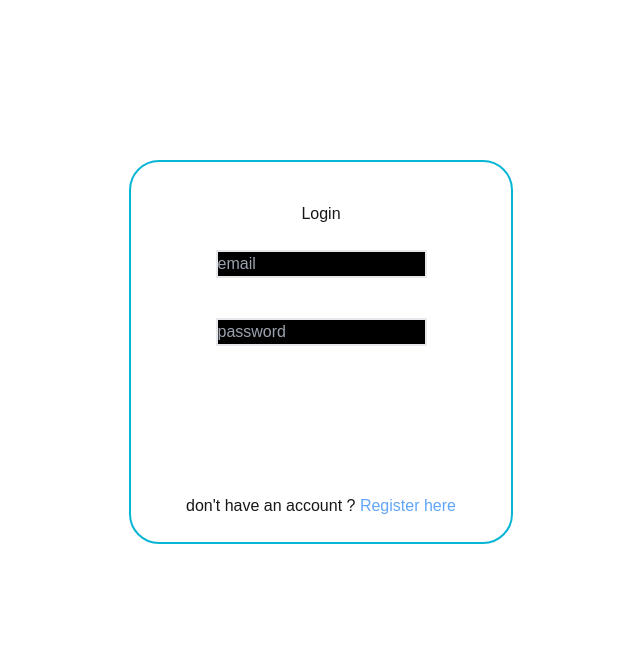
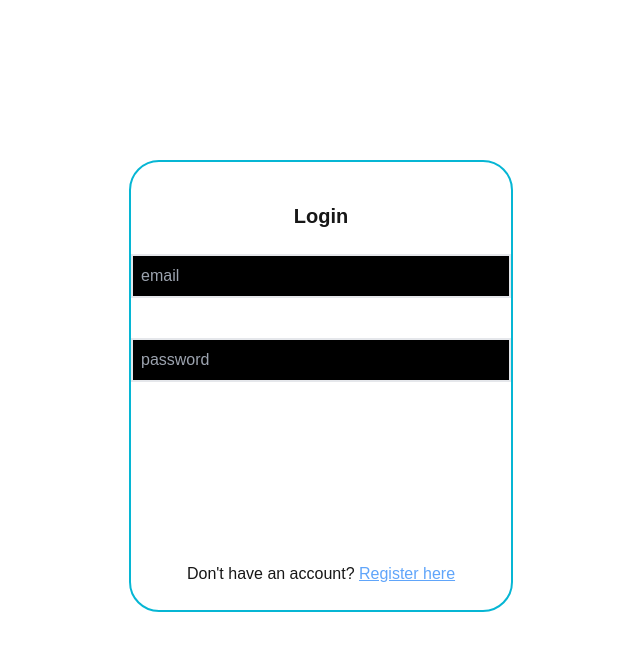
Before and after one commit to roshanpanda666/stoxy-user, a Next.js app: page /loginform in a window 1280 px wide. Shown: the top 650 px of the page, without its empty margins (319-959 px from the left). Built offline with nearby package versions, Linux system fonts and the light colour scheme.

Commit message:
Refactor user schema, update cart page, and enhance authentication logic

```diff
--- /dev/null
+++ b/app/components/addtocartbutton.js
@@ -0,0 +1,35 @@
+"use client";
+import React from "react";
+
+export default function AddToUserProduct({ product }) {
+  const handleAdd = async () => {
+    try {
+      const res = await fetch("/api/addproduct", {
+        method: "PUT",
+        headers: {
+          "Content-Type": "application/json",
+        },
+        body: JSON.stringify(product),
+      });
+
+      const data = await res.json();
+      if (data.success) {
+        alert("✅ Product added to your profile!");
+      } else {
+        alert("❌ " + data.message);
+      }
+    } catch (err) {
+      console.error("Add product error:", err);
+      alert("❌ Failed to add product");
+    }
+  };
+
+  return (
+    <button
+      onClick={handleAdd}
+      className="mt-4 px-4 py-2 bg-cyan-500 text-white rounded hover:bg-cyan-600 transition"
+    >
+      Add Product to My Account
+    </button>
+  );
+}
--- a/app/components/login.js
+++ b/app/components/login.js
@@ -1,67 +1,103 @@
 "use client"
-import React from 'react'
-import { useRef } from 'react'
+import React, { useRef, useState } from 'react'
 import { useRouter } from "next/navigation"
 import { signIn } from "next-auth/react"
 import Link from 'next/link'
 
 const Login = () => {
-const router=useRouter()
-let emailref=useRef()
-let pwdref=useRef()
+  const router = useRouter()
+  const emailref = useRef()
+  const pwdref = useRef()
+  const [error, setError] = useState("")
 
-const onsubmitfunction = async()=>{
-  const email=emailref.current.value
-  const password=pwdref.current.value
+  const onsubmitfunction = async () => {
+    const email = emailref.current.value.trim()
+    const password = pwdref.current.value.trim()
 
-  alert(email)
-  alert(password)
+    if (!email || !password) {
+      setError("Please enter email and password")
+      return
+    }
 
-  try{
-    const res=await signIn("credentials",{
+    try {
+      const res = await signIn("credentials", {
         email,
         password,
-        redirect:false,
-    })
-    if(res.error){
-        setError("invalid credentials")
-        alert("error")
+        redirect: false,
+      })
+
+      if (res.error) {
+        setError("Invalid email or password")
         return
+      }
+
+      setError("")
+      router.replace("/home") // change to your app's home/dashboard page
+    } catch (error) {
+      setError("Login failed. Try again.")
+      console.error("Login error:", error)
     }
+  }
 
-    router.replace("/home")
-}
-catch(error){
-    console.log("error");
-}
-}
+  function clearfun() {
+    emailref.current.value = ""
+    pwdref.current.value = ""
+    setError("")
+  }
 
-function clearfun(){
-  emailref.current.value=("")
-  pwdref.current.value=("")
-}
   return (
     <div>
       <div className='text-center items-center justify-center flex flex-col mt-40'>
         <div className='w-96 border-2 border-cyan-500 rounded-[30px]'>
-          <div className='mt-10'>Login</div>
-            <div className='mt-6'>
+          <div className='mt-10 text-xl font-semibold'>Login</div>
+          <div className='mt-6'>
+            <input
+              ref={emailref}
+              type="text"
+              placeholder='email'
+              className='bg-black text-cyan-300 border-2 w-full p-2'
+            />
+          </div>
+          <div className='mt-10'>
+            <input
+              ref={pwdref}
+              type="password"
+              placeholder='password'
+              className='bg-black text-cyan-300 border-2 w-full p-2'
+            />
+          </div>
 
-                <input ref={emailref} type="text" placeholder='email' className='bg-black text-cyan-300 border-2'/>
+          {error && (
+            <div className="text-red-500 mt-3 text-sm">
+              {error}
             </div>
-            <div className='mt-10'>
-                <input ref={pwdref} type="password" placeholder='password' className='bg-black text-cyan-300 border-2'/>
-            </div>
-            <div>
-              <button className='text-center border-white  text-white border-2 mt-11 w-16 hover:border-green-400 hover:text-green-300'onClick={onsubmitfunction}>submit</button>
-            </div>
-            <div>
-              <button className='text-center border-white  text-white border-2 mt-6 w-16 hover:border-red-500 hover:text-red-400'onClick={clearfun}>clear</button>
-            </div>
-            <div className='mt-6 mb-6'>don't have an account ? <Link href={'registerform'}><span className='text-blue-400 cursor-pointer'>Register here</span></Link> </div>
+          )}
 
+          <div>
+            <button
+              className='text-center border-white text-white border-2 mt-11 w-full py-2 hover:border-green-400 hover:text-green-300'
+              onClick={onsubmitfunction}
+            >
+              Submit
+            </button>
+          </div>
+
+          <div>
+            <button
+              className='text-center border-white text-white border-2 mt-6 w-full py-2 hover:border-red-500 hover:text-red-400'
+              onClick={clearfun}
+            >
+              Clear
+            </button>
+          </div>
+
+          <div className='mt-6 mb-6'>
+            Don't have an account?{" "}
+            <Link href={'/registerform'}>
+              <span className='text-blue-400 cursor-pointer underline'>Register here</span>
+            </Link>
+          </div>
         </div>
-
       </div>
     </div>
   )
--- a/app/components/nav.js
+++ b/app/components/nav.js
@@ -2,6 +2,7 @@
 import React, { useEffect, useState } from "react";
 import Link from "next/link";
 import { useSession } from "next-auth/react";
+import Profilename from "./profilename";
 const Nav = () => {
     const[name,setname]=useState("...")
     const { data: session} = useSession();
@@ -49,6 +50,7 @@ const Nav = () => {
               <span className="text-white hover:text-cyan-400 transition">
                 Profile
               </span>
+
             </div>
           </Link>
         </div>
--- /dev/null
+++ b/app/components/profilename.js
@@ -0,0 +1,35 @@
+'use client'
+import React, { useEffect, useState } from "react";
+import { useSession } from "next-auth/react";
+const Profilename = () => {
+    const[name,setname]=useState("...")
+    const[emaill,setemail]=useState("...")
+    const { data: session} = useSession();
+    useEffect(()=>{
+        if(session?.user)
+        fetch("/api/profilerote")
+        .then((res)=> res.json())
+        .then ((data)=>{
+            if (data.success){
+                setname(data.username)
+                setemail(data.email)
+            }
+        })
+    },[session])
+
+  return (
+    <div className=" shadow-md py-6 px-6">
+
+
+            <div>
+                logged in as: <span className="text-cyan-300">{name}</span>
+            </div>
+            <div>
+                email: <span className="text-cyan-300">{emaill}</span>
+            </div>
+
+    </div>
+  );
+};
+
+export default Profilename;
--- a/app/lib/model/user-schema.js
+++ b/app/lib/model/user-schema.js
@@ -4,10 +4,14 @@ const UserModel= new mongoose.Schema({
 
     email: { type: String, required: true },
     username: { type: String, required: true },
-    product: { type: String, required: false },
+    products: [
+        {
+          brand: String,
+          price: Number,
+          quantity: Number,
+          _id: false, // avoid subdocument _id
+        },
+      ],
     password: { type: String, required: false },
-
-
-
 })
 export const UserM = mongoose.models.stockss || mongoose.model("stockss", UserModel);
--- a/app/registerform/page.js
+++ b/app/registerform/page.js
@@ -1,74 +1,90 @@
-"use client"
+"use client";
 
-import React, { useRef } from 'react'
-import { useRouter } from 'next/navigation'  // ✅ Import router for App Router
+import React, { useRef } from "react";
+import { useRouter } from "next/navigation";
 
 const Register = () => {
-  const usernameref = useRef()
-  const emailref = useRef()
-  const pwdref = useRef()
-  const router = useRouter()
+  const usernameref = useRef();
+  const emailref = useRef();
+  const pwdref = useRef();
+  const router = useRouter();
 
   const onsubmitfunction = async () => {
-    const username = usernameref.current.value
-    const email = emailref.current.value
-    const password = pwdref.current.value
-    const product = "initial-value"
+    const username = usernameref.current.value;
+    const email = emailref.current.value;
+    const password = pwdref.current.value;
+
+    // ✅ Initial product
+    const initialProduct = [
+      {
+        brand: "Getting Started",
+        price: 0,
+        quantity: 1,
+      },
+    ];
+
     try {
       const res = await fetch("/api/userregister", {
         method: "POST",
         headers: {
-          "Content-Type": "application/json"
+          "Content-Type": "application/json",
         },
-        body: JSON.stringify({ username, email, password, product })
-      })
+        body: JSON.stringify({ username, email, password, products: initialProduct }),
+      });
 
       if (res.ok) {
-        alert("Data pushed successfully")
-        clearfun()
-        router.push('/')  // ✅ Navigate to loginform
+        alert("User registered successfully");
+        clearfun();
+        router.push("/");
       } else {
-        alert("Error pushing data")
+        alert("Error registering user");
       }
     } catch (error) {
-      alert("Data not pushed successfully")
+      alert("Server error: registration failed");
     }
-  }
+  };
 
   function clearfun() {
-    emailref.current.value = ""
-    pwdref.current.value = ""
-    usernameref.current.value = ""
+    emailref.current.value = "";
+    pwdref.current.value = "";
+    usernameref.current.value = "";
   }
 
   return (
     <div>
-      <div className='text-center items-center justify-center flex flex-col mt-40'>
-        <div className='w-96 h-96 border-2 border-cyan-500 rounded-[30px]'>
+      <div className="text-center items-center justify-center flex flex-col mt-40">
+        <div className="w-96 h-96 border-2 border-cyan-500 rounded-[30px]">
+          <div className="mt-10">Register yourself</div>
 
-          <div className='mt-10'>
-            Register yourself
+          <div className="mt-6">
+            <input ref={usernameref} type="text" placeholder="user-name" className="bg-black text-cyan-300 border-2" />
           </div>
-
-          <div className='mt-6'>
-            <input ref={usernameref} type="text" placeholder='user-name' className='bg-black text-cyan-300 border-2' />
+          <div className="mt-10">
+            <input ref={emailref} type="text" placeholder="email" className="bg-black text-cyan-300 border-2" />
           </div>
-          <div className='mt-10'>
-            <input ref={emailref} type="text" placeholder='email' className='bg-black text-cyan-300 border-2' />
-          </div>
-          <div className='mt-10'>
-            <input ref={pwdref} type="password" placeholder='password' className='bg-black text-cyan-300 border-2' />
+          <div className="mt-10">
+            <input ref={pwdref} type="password" placeholder="password" className="bg-black text-cyan-300 border-2" />
           </div>
           <div>
-            <button className='text-center border-white  text-white border-2 mt-11 w-16 hover:border-green-400 hover:text-green-300' onClick={onsubmitfunction}>submit</button>
+            <button
+              className="text-center border-white text-white border-2 mt-11 w-16 hover:border-green-400 hover:text-green-300"
+              onClick={onsubmitfunction}
+            >
+              submit
+            </button>
           </div>
           <div>
-            <button className='text-center border-white  text-white border-2 mt-6 w-16 hover:border-red-400 hover:text-red-300' onClick={clearfun}>clear</button>
+            <button
+              className="text-center border-white text-white border-2 mt-6 w-16 hover:border-red-400 hover:text-red-300"
+              onClick={clearfun}
+            >
+              clear
+            </button>
           </div>
         </div>
       </div>
     </div>
-  )
-}
+  );
+};
 
-export default Register
+export default Register;
```
Also changed, not shown: app/api/addproduct/route.js (added, +49 -0 lines), app/api/auth/[...nextauth]/route.js (+48 -27 lines), app/api/userregister/route.js (+9 -10 lines), app/cart/[id]/page.jsx (+17 -5 lines).
